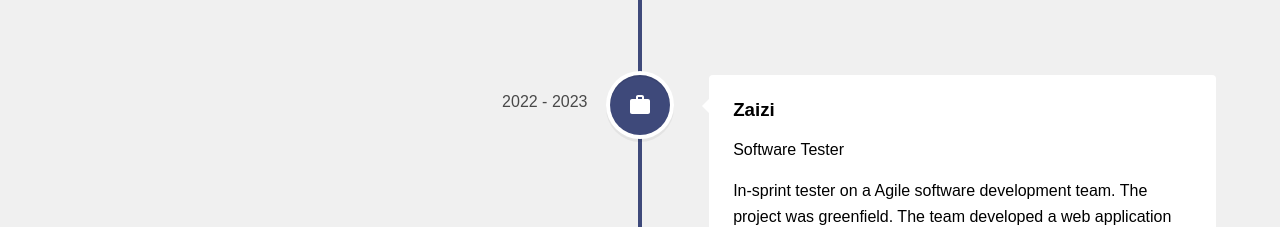
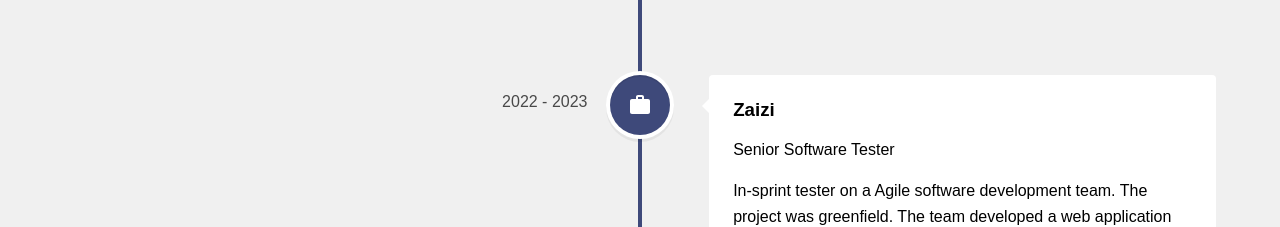
Before and after one commit to automation-andy101/my-qa-portfolio-app, a React (Create React App) app: page /experience in a window 1280 px wide. Shown: the part 1000-1227 px from the top of the page. Built offline with nearby package versions, Linux system fonts and the light colour scheme.

Commit message:
Changed my Zaizi position to senior tester

```diff
--- a/src/pages/Experience.js
+++ b/src/pages/Experience.js
@@ -66,7 +66,7 @@
             icon={<WorkIcon />}
           >
             <h3 className='vertical-timeline-element-title'>Zaizi</h3>
-            <p>Software Tester</p>
+            <p>Senior Software Tester</p>
             <p>
               In-sprint tester on a Agile software development team.
               The project was greenfield. The team developed a web application for the Home Office's
```
